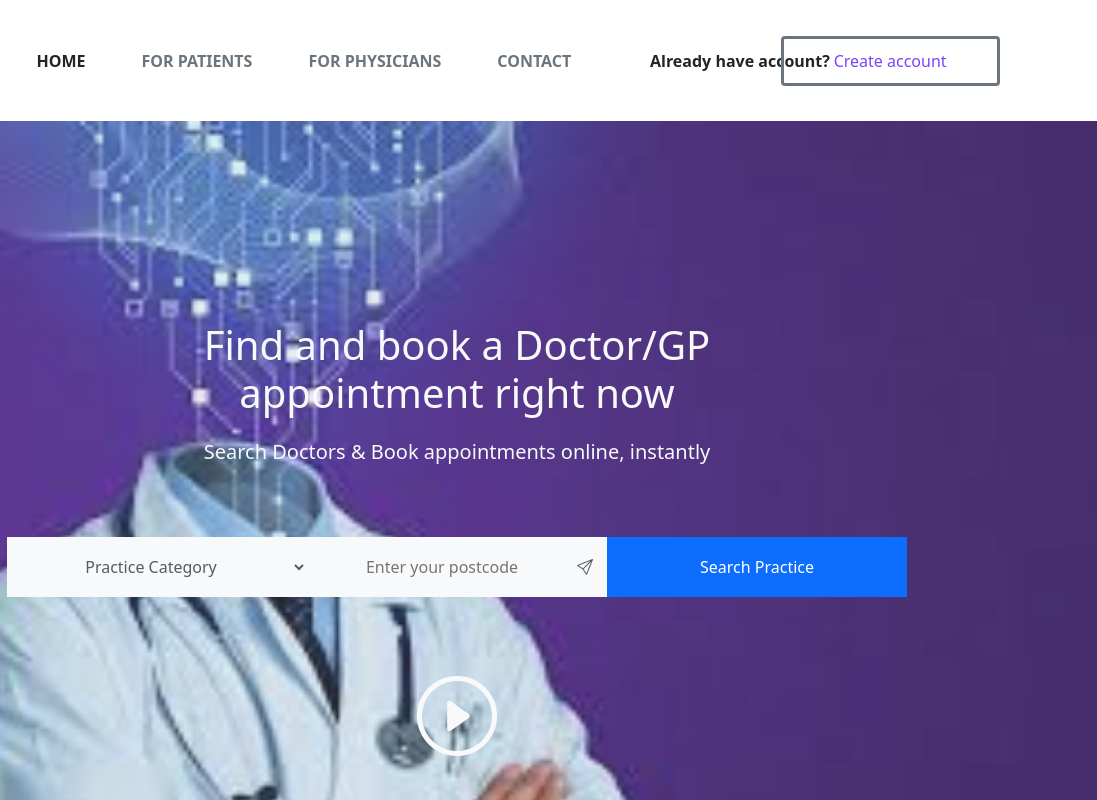
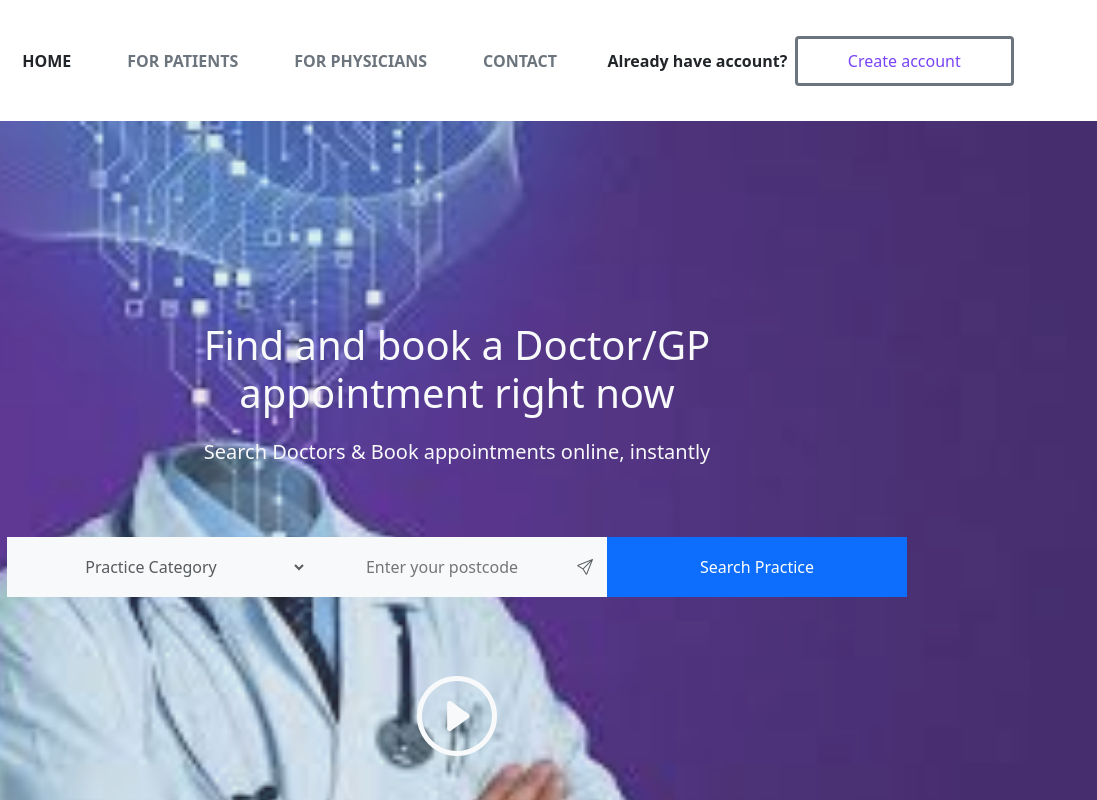
Before and after one commit to pushpithagowda702/HTML-CSS, a website: page assignment3/index.html in a window 1280 px wide. Shown: the top 800 px of the page, 183-1280 px from the left. Drawn offline with nearby package versions, Linux system fonts and the light colour scheme; files that its build step writes are made by us from their sources.

Commit message:
Bootstrap

```diff
--- a/assignment3/sass/_navbar.scss
+++ b/assignment3/sass/_navbar.scss
@@ -10,7 +10,7 @@ header {
     }
 
     .have-account {
-        margin: 0 -80px 0 0;
+        margin: 0 5px 0 0;
     }
 
     .create-account {
```
